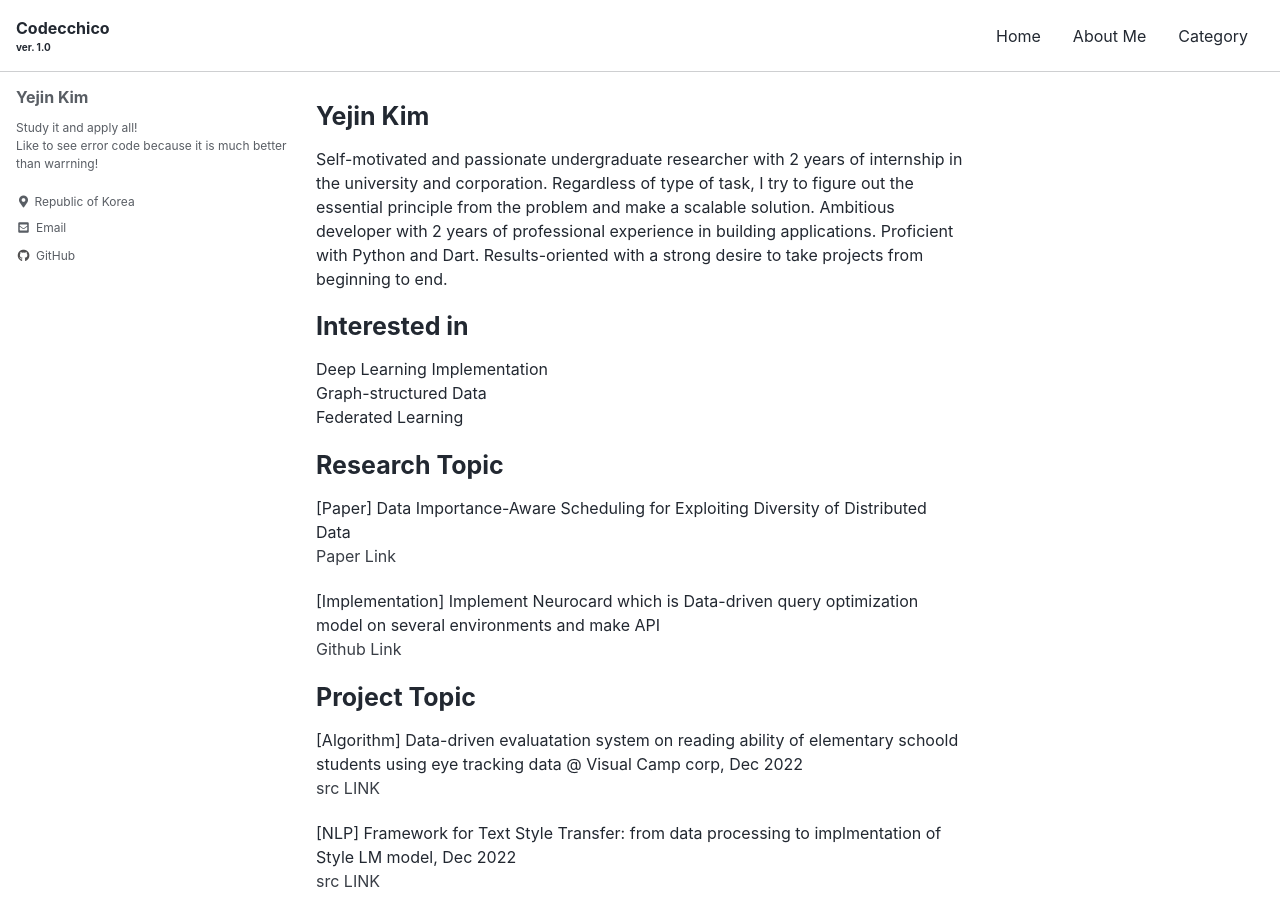
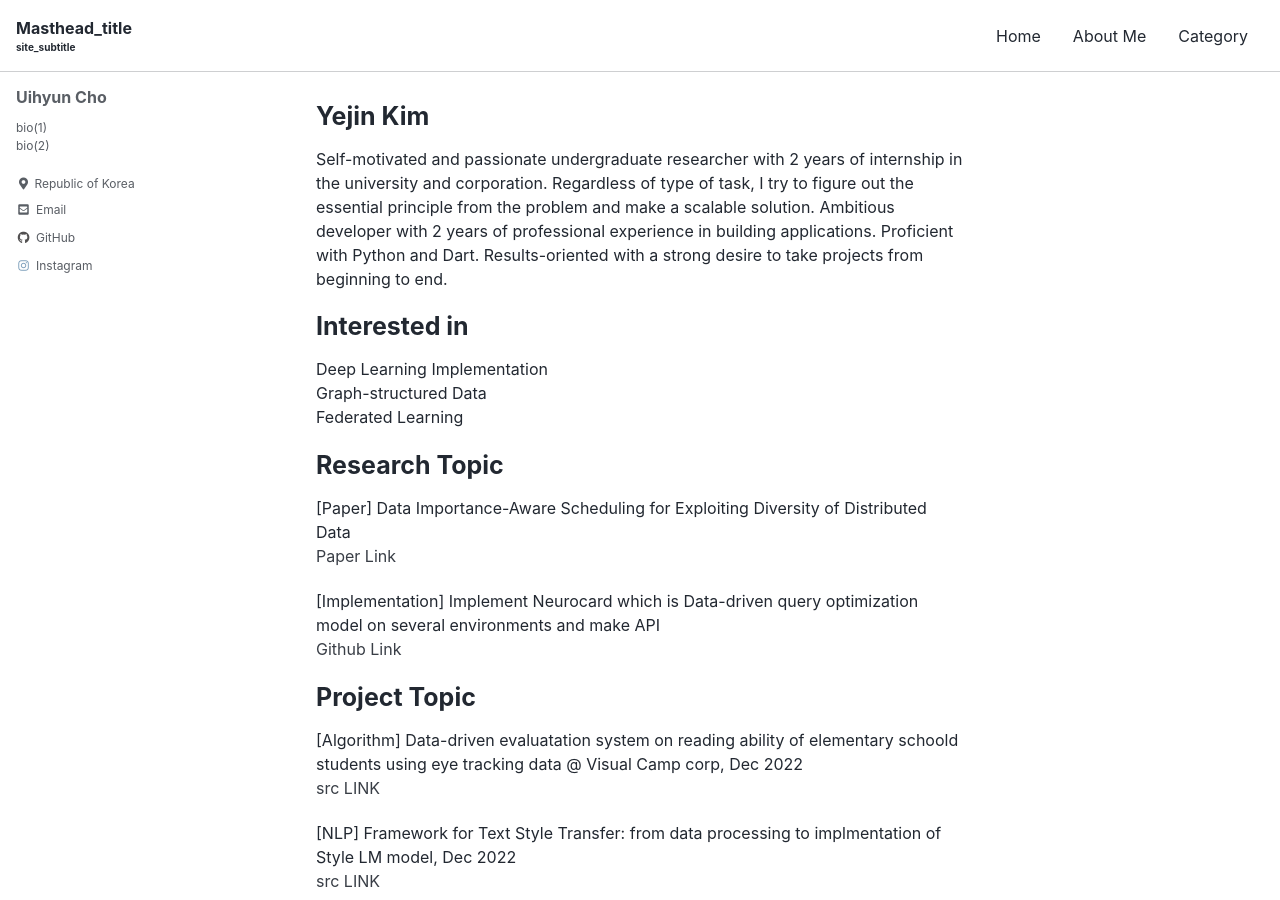
Before and after one commit to a2ran/a2ran.github.io, a Jekyll site: the page built from index.html, in a window 1280 px wide and 900 px high. Built offline with Jekyll 4.4.1, drawn with Linux system fonts in a browser that asks for light colours; cached includes are drawn as plain includes; the list of posts is cut into pages by our own code; some of the changed text lies outside the part shown.

Commit message:
Update _config.yml

```diff
--- a/_config.yml
+++ b/_config.yml
@@ -2,24 +2,24 @@ minimal_mistakes_skin    : "dsl" # "air", "aqua", "contrast", "dark", "dirt", "n
 
 # Site Settings
 locale                   : "ko-KR"
-title                    : "CodeCchio"
+title                    : "Site_Title"
 title_separator          : "-"
-subtitle                 : "ver. 1.0"
-name                     : "김예진(Yejin Kim)"
-description              : "DL / ML / Pytorch / Flutter / Python"
-url                      : "https://yejin109.github.io"
+subtitle                 : "site_subtitle"
+name                     : "조의현(Uihyun Cho)"
+description              : "name_description"
+url                      : "https://a2ran.github.io"
 baseurl                  : # the subpath of your site, e.g. "/blog"
-repository               : "https://github.com/yejin109/yejin109.github.io"
+repository               : "https://github.com/a2ran/a2ran.github.io"
 teaser                   : # path of fallback teaser image, e.g. "/assets/images/500x300.png"
 logo                     : # path of logo image to display in the masthead, e.g. "/assets/images/88x88.png"
-masthead_title           : "Codecchico"
+masthead_title           : "Masthead_title"
 # breadcrumbs            : false # true, false (default)
 words_per_minute         : 200
 
 comments:
   provider               : "disqus"
   disqus:
-    shortname            : "yejin109"
+    shortname            : "a2ran"
   discourse:
     server               : # https://meta.discourse.org/t/embedding-discourse-comments-via-javascript/31963 , e.g.: meta.discourse.org
   facebook:
@@ -89,15 +89,15 @@ analytics:
 
 # Site Author
 author:
-  name             : "Yejin Kim"
+  name             : "Uihyun Cho"
   avatar           : # path of avatar image, e.g. "/assets/images/bio-photo.jpg"
-  bio              : "Study it and apply all! <br> Like to see error code because it is much better than warrning!"
+  bio              : "bio(1) <br> bio(2)"
   location         : "Republic of Korea"
   email            :
   links:
     - label: "Email"
       icon: "fas fa-fw fa-envelope-square"
-      url: mailto:yejinkim0119@gmail.com
+      url: mailto:cuihyun12@naver.com
     - label: "Website"
       icon: "fas fa-fw fa-link"
       # url: "https://your-website.com"
@@ -109,10 +109,10 @@ author:
       # url: "https://facebook.com/"
     - label: "GitHub"
       icon: "fab fa-fw fa-github"
-      url: "https://github.com/yejin109"
+      url: "https://github.com/a2ran"
     - label: "Instagram"
       icon: "fab fa-fw fa-instagram"
-      # url: "https://instagram.com/"
+      url: "https://instagram.com/joyhyun99"
 
 # Site Footer
 footer:
```
